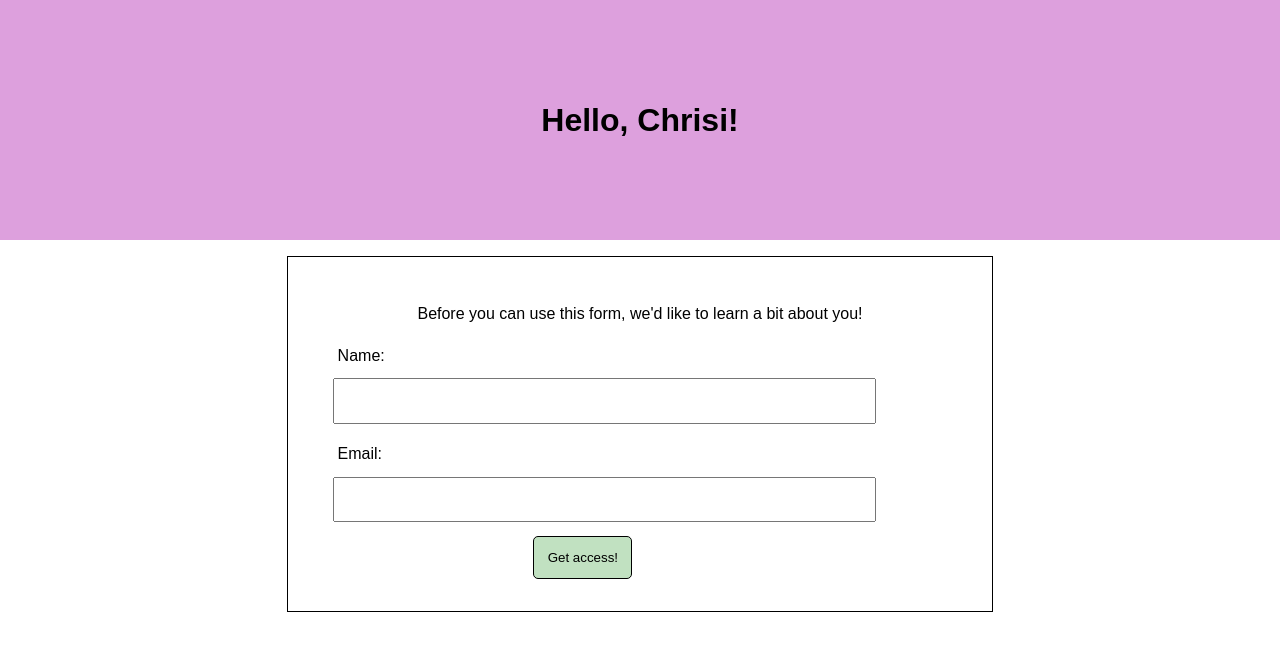
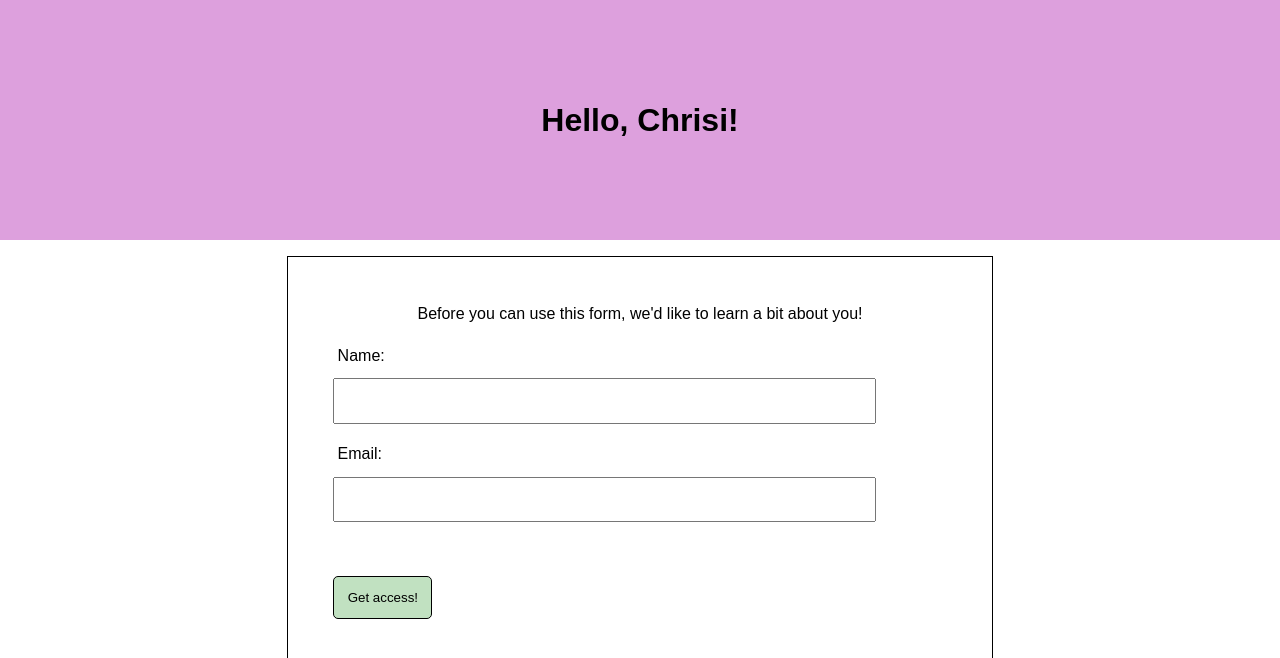
Before and after one commit to chrisiwebster/react-form, a React (Create React App) app: page / in a window 1280 px wide. Shown: the top 658 px of the page. Built offline with nearby package versions, Linux system fonts and the light colour scheme.

Commit message:
fix validation

```diff
--- a/src/components/Button.css
+++ b/src/components/Button.css
@@ -9,16 +9,8 @@
 
 form button[type="submit"] {
   display: block;
-  position: relative;
+  margin: 3em 1em;
   background-color: #c1e1c1;
-}
-
-form#log-in-form button[type="submit"] {
-  left: 200px;
-}
-
-form#change-form button[type="submit"] {
-  left: 225px;
 }
 
 .button:hover {
--- a/src/components/Form.css
+++ b/src/components/Form.css
@@ -3,13 +3,14 @@ select {
   margin: 1em;
   display: inline-block;
   padding: 1em;
+  display: block;
 }
 
 form {
   width: 50vw;
   height: auto;
   padding: 2em;
-  margin: 0 auto;
+  margin: 1em auto;
   border: 1px black solid;
 }
 
--- a/src/components/Form.jsx
+++ b/src/components/Form.jsx
@@ -81,6 +81,7 @@ const Form = ({ setActiveColor, setActiveTextType, setActiveTextColor }) => {
             id="name"
             value={name}
             onBlur={handleNameChange}
+            onChange={handleNameChange}
             error={nameError}
           />
           <Input
@@ -90,6 +91,7 @@ const Form = ({ setActiveColor, setActiveTextType, setActiveTextColor }) => {
             required
             value={email}
             onBlur={handleEmailChange}
+            onChange={handleEmailChange}
             error={emailError}
           />
           <Button type="submit" name="Get access!" />
```
